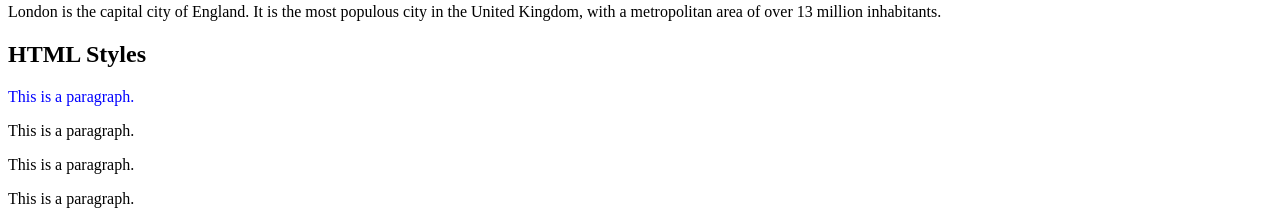
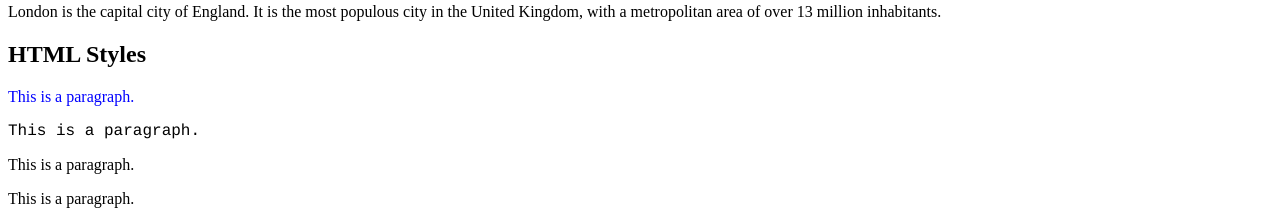
Before and after one commit to stephorc/html-exercises, a plain HTML site: page src/nika.html in a window 1280 px wide. Shown: the part 1740-1952 px from the top of the page. Drawn offline with Linux system fonts and the light colour scheme.

Commit message:
set font-family to paragraph

```diff
--- a/src/nika.html
+++ b/src/nika.html
@@ -99,7 +99,7 @@
 
   <!-- Use CSS to set the font of the paragraph to "courier". -->
 
-  <p style=" :courier;">This is a paragraph.</p>
+  <p style="font-family:courier;">This is a paragraph.</p>
 
   <!-- Use CSS to center align the paragraph.. -->
 
```
